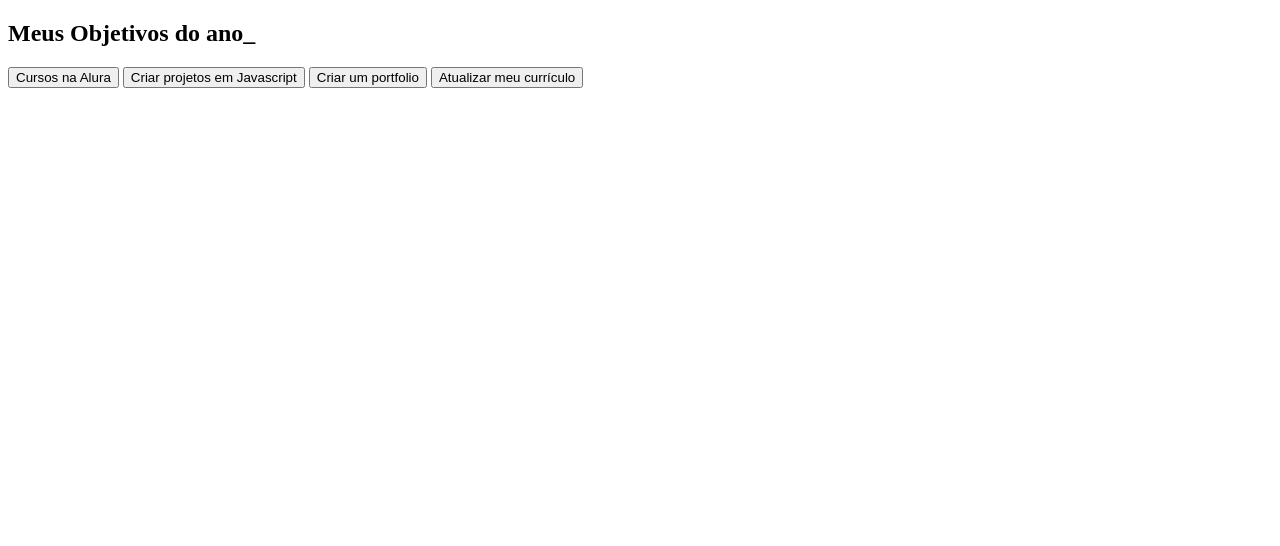
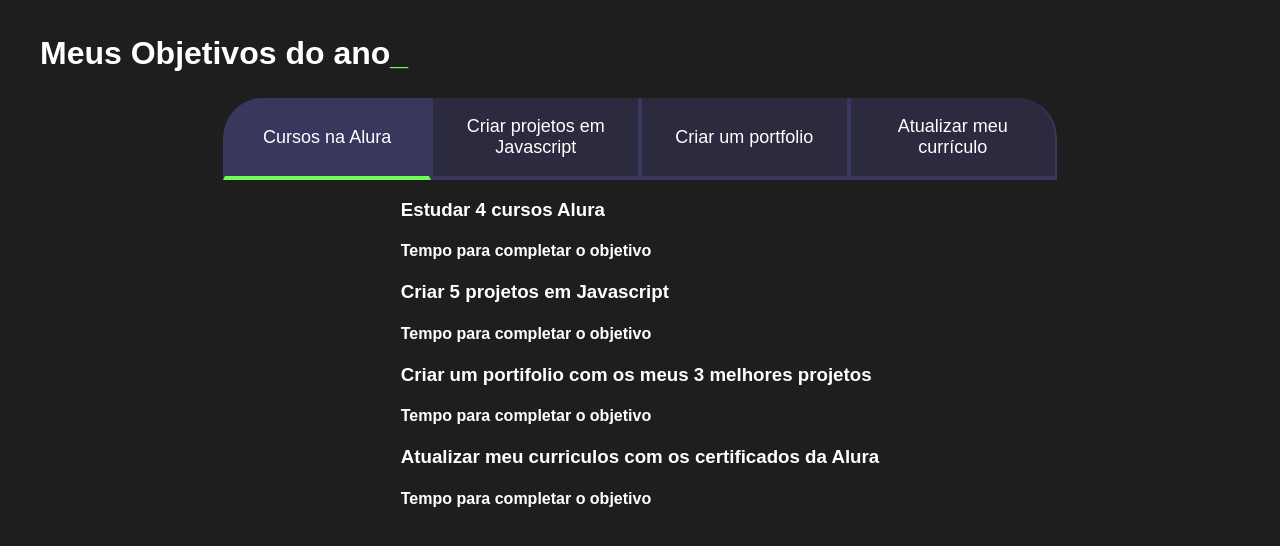
Before and after one commit to ludmilamatosmartins/javascript-projeto-de-vida, a plain HTML site: page index.html in a window 1280 px wide. Drawn offline with Linux system fonts and the light colour scheme.

Commit message:
projetos de vida

```diff
--- a/index.html
+++ b/index.html
@@ -1,11 +1,13 @@
 <!DOCTYPE html>
 <html lang="pt-br">
+
 <head>
     <meta charset="UTF-8">
     <meta name="viewport" content="width=device-width, initial-scale=1.0">
     <title>Meus objetivos do ano</title>
     <link rel="stylesheet" href="style.css">
 </head>
+
 <body>
     <section class="conteudo-principal">
         <h2 class="titulo-principal">Meus Objetivos do ano<span>_</span></h2>
@@ -15,6 +17,26 @@
             <button class="botao">Criar um portfolio</button>
             <button class="botao">Atualizar meu currículo</button>
         </div>
+        <div class="abas-textos">
+            <div class="aba-conteudo"></div>
+            <h3 class="aba-conteudo-titulo-prnicipal">Estudar 4 cursos Alura</h3>
+            <h4 class="aba-conteudo-titulo-secundario">Tempo para completar o objetivo</h4>
+            <div class="abas-textos">
+                <div class="aba-conteudo"></div>
+                <h3 class="aba-conteudo-titulo-prnicipal">Criar 5 projetos em Javascript</h3>
+                <h4 class="aba-conteudo-titulo-secundario">Tempo para completar o objetivo</h4>
+            </div>
+            <div class="abas-textos">
+                <div class="aba-conteudo"></div>
+                <h3 class="aba-conteudo-titulo-prnicipal">Criar um portifolio com os meus 3 melhores projetos</h3>
+                <h4 class="aba-conteudo-titulo-secundario">Tempo para completar o objetivo</h4>
+            </div>
+            <div class="abas-textos">
+                <div class="aba-conteudo"></div>
+                <h3 class="aba-conteudo-titulo-prnicipal">Atualizar meu curriculos com os certificados da Alura</h3>
+                <h4 class="aba-conteudo-titulo-secundario">Tempo para completar o objetivo</h4>
+            </div>
+        </div>
     </section>
     <script src="main.js"></script>
 </body>
--- a/style.css
+++ b/style.css
@@ -1,4 +1,4 @@
-/* root{ */
+:root {
     --cor-de-fundo: #1E1E1E;
     --verde: #6FFF57;
     --branco: #FFFFFF;
@@ -6,3 +6,72 @@
     --botao-inativo: rgba(58, 55, 94, 0.5);
     --texto-fundo: rgba(58, 55, 94, 0.3);
 }
+
+body {
+    background-color: var(--cor-de-fundo);
+    color: var(--branco);
+    font-family: 'Chakra Petch', sans-serif;
+}
+
+
+.conteudo-principal {
+    display: flex;
+    flex-direction: column;
+    justify-content: center;
+    align-items: center;
+    max-width: 1200px;
+    width: 100%;
+    margin: 0 auto;
+}
+
+.titulo-principal {
+    text-align: left;
+    width: 100%;
+    font-size: 32px;
+}
+
+.titulo-principal span {
+    color: var(--verde);
+}
+
+.botao {
+    font-family: "Crakra Petch", sans-serif;
+    background-color: var(--botao-inativo);
+    color: var(--branco);
+    display: flex;
+    justify-content: center;
+    padding: 1em;
+    font-size: 18px;
+    align-items: center;
+    width: 100%;
+    border-bottom: 4px solid var(--botao-ativo);
+    border-left: 2px solid var(--botao-ativo);
+    border-right: 2px solid var(--botao-ativo);
+    border-top: none;
+}
+
+.botao:first-child {
+    border-radius: 40px 40px 0 0;
+}
+
+.botoes {
+    display: block;
+}
+
+.ativo { background-color: var(--botao-ativo);
+    border-bottom: 4px solid var(--verde);
+}
+
+@media screen and (min-width: 768px) {
+    .botoes {
+        display: flex;
+    }
+
+    .botao:first-child {
+        border-radius: 40px 0 0 0;
+    }
+
+    .botao:last-child {
+        border-radius: 0 40px 0 0;
+    }
+}
```
